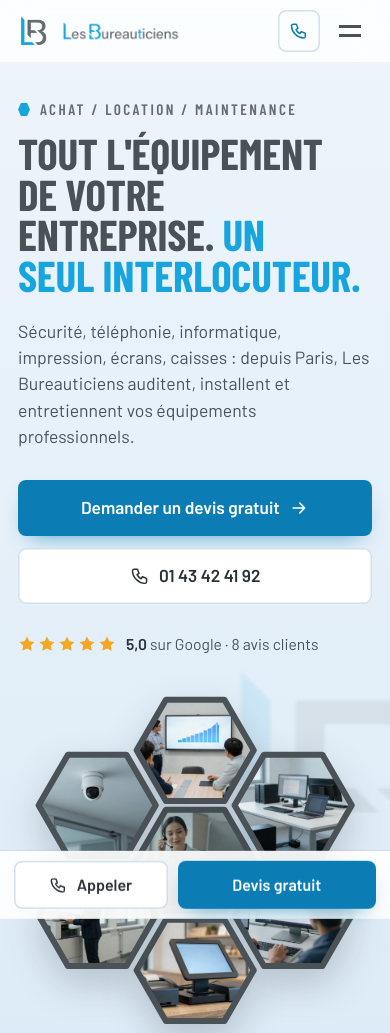
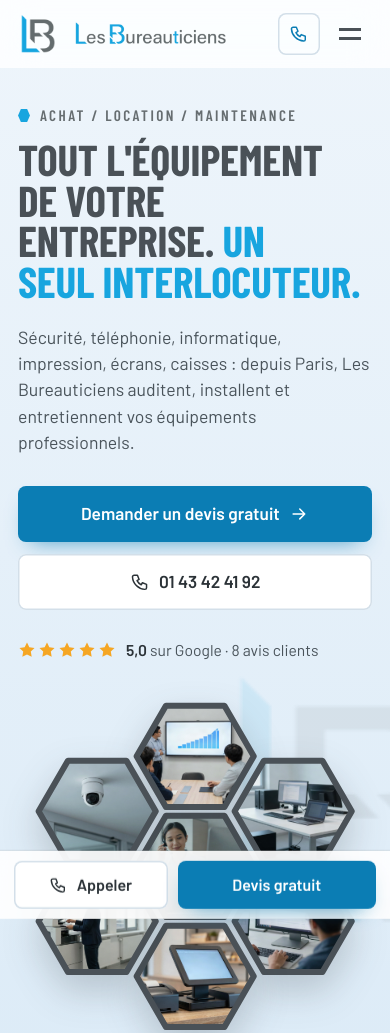
Before and after one commit to cdiasse-dev/lesbureauticiens-apercu, a plain HTML site: page index.html in a window 390 px wide. Shown: the top 1033 px of the page. Drawn offline with nearby package versions, Linux system fonts and the light colour scheme.

Commit message:
Mise à jour du site (24/11/2026 16:54)

```diff
--- a/styles.css
+++ b/styles.css
@@ -31,7 +31,7 @@
   --shadow-lg: 0 2px 4px rgba(43, 50, 55, .05), 0 34px 60px -28px rgba(20, 80, 120, .38);
   /* Mouvement */
   --ease-out: cubic-bezier(.23, 1, .32, 1);
-  --nav-h: 72px;
+  --nav-h: 82px;
 }
 
 *, *::before, *::after { box-sizing: border-box; }
@@ -114,8 +114,9 @@ h3 { font-size: 1.1rem; line-height: 1.25; font-weight: 600; }
 .nav.is-scrolled { box-shadow: 0 1px 0 rgba(43, 50, 55, .1), 0 10px 24px -18px rgba(43, 50, 55, .35); }
 .nav-in { height: 100%; display: flex; align-items: center; gap: 28px; }
 .logo { display: inline-flex; align-items: center; gap: 10px; flex: none; }
-.logo img { height: 38px; width: auto; }
-.logo .logo-word { height: 27px; }
+.logo { gap: 12px; }
+.logo img { height: 52px; width: auto; }
+.logo .logo-word { height: 36px; }
 .nav-links { display: flex; gap: 2px; margin-left: auto; }
 .nav-links a {
   position: relative; padding: 10px 13px; white-space: nowrap;
@@ -405,7 +406,7 @@ details[open] p { animation: fadeUp .28s var(--ease-out) both; }
 /* ───────── Pied de page ───────── */
 .footer { background: var(--night); color: #c8d2d9; padding-top: clamp(48px, 6vw, 76px); font-size: .98rem; }
 .footer-grid { display: grid; grid-template-columns: 1.5fr .8fr 1fr 1.1fr; gap: 36px; padding-bottom: 44px; }
-.footer .logo img { height: 50px; } .footer .logo img + img { height: 34px; }
+.footer .logo img { height: 70px; } .footer .logo img + img { height: 46px; }
 .footer-brand p { margin: 18px 0 10px; line-height: 1.5; }
 .footer h3 { font: 600 1rem/1 var(--display); letter-spacing: .16em; text-transform: uppercase; color: #fff; margin-bottom: 16px; }
 .footer li + li { margin-top: 10px; }
@@ -432,10 +433,10 @@ details[open] p { animation: fadeUp .28s var(--ease-out) both; }
   .sol, .sol:nth-child(-n+3) { grid-column: span 6; } .sol:last-child { grid-column: 1 / -1; }
 }
 @media (max-width: 1020px) {
-  :root { --nav-h: 62px; }
+  :root { --nav-h: 68px; }
   .burger { display: block; }
   .nav-cta { margin-left: auto; gap: 8px; }
-  .logo img { height: 34px; } .logo .logo-word { height: 23px; }
+  .logo img { height: 44px; } .logo .logo-word { height: 30px; }
   .nav-links {
     position: absolute; top: calc(var(--nav-h) + 8px); left: 12px; right: 12px; margin: 0; flex-direction: column; gap: 0; padding: 8px;
     background: #fff; border-radius: var(--r); box-shadow: var(--shadow-lg), inset 0 0 0 1.5px var(--line);
```
